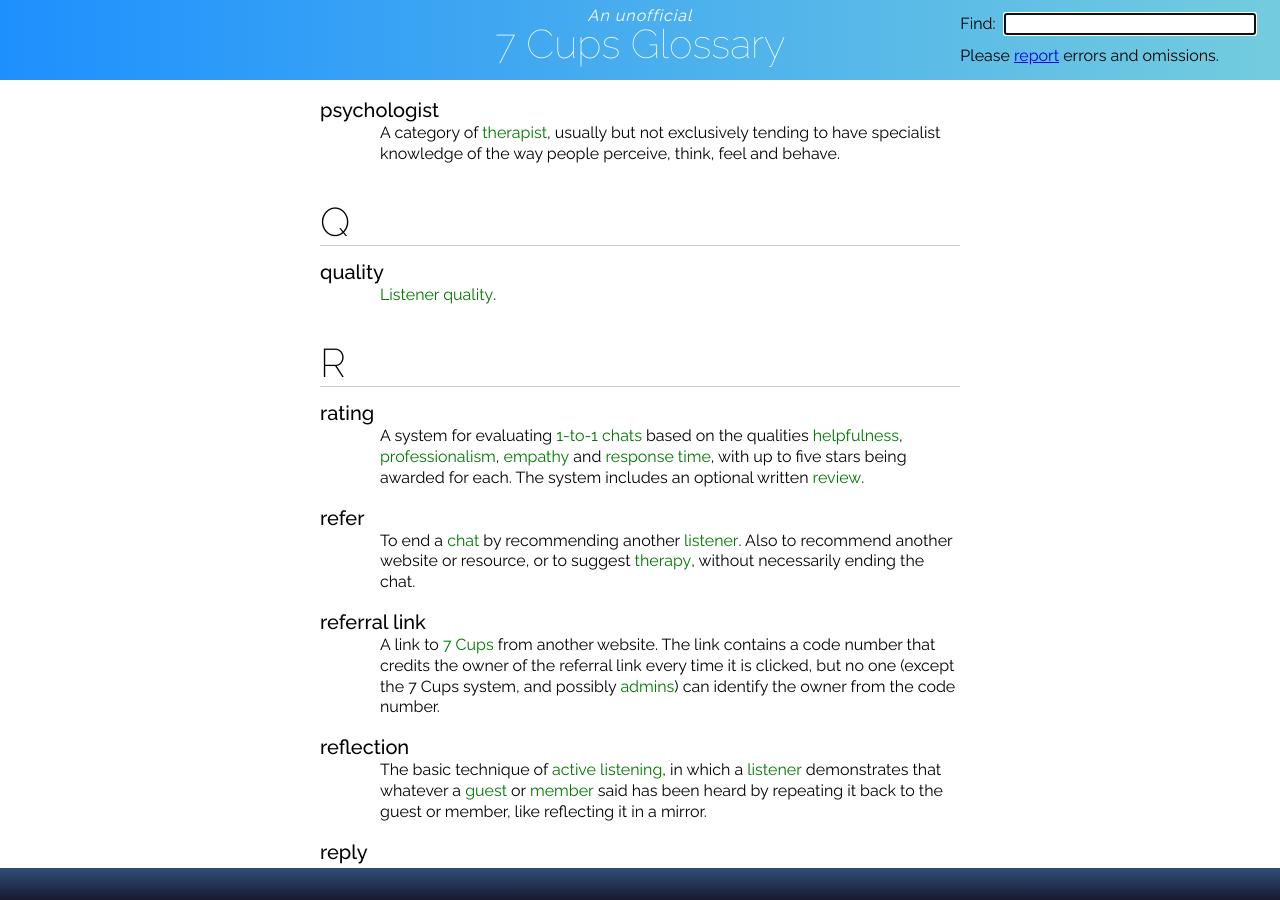
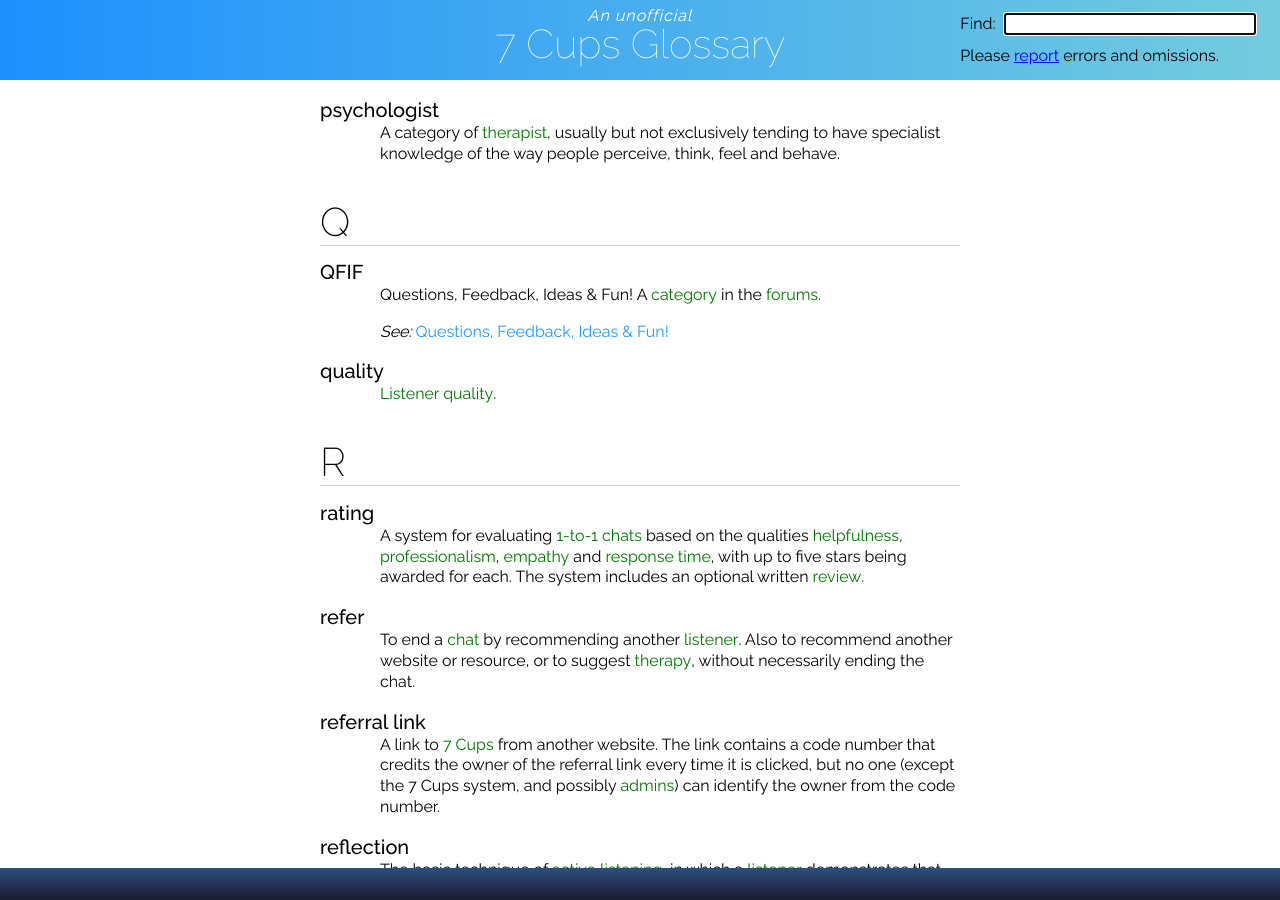
Before and after one commit to RarelyCharlie/rarelycharlie.github.io, a Jekyll site: the page built from glossary.md, in a window 1280 px wide and 900 px high, scrolled down 16392 px. Built offline with Jekyll 4.4.1, drawn with Linux system fonts in a browser that asks for light colours.

Commit message:
add QFIF

```diff
--- a/glossary.md
+++ b/glossary.md
@@ -602,6 +602,11 @@ A category of ~~therapist~~, usually but not exclusively tending to have special
 
 ## Q
 
+# QFIF
+Questions, Feedback, Ideas & Fun! A ~~category~~ in the ~~forums./forum~~
+
+_See:_ [Questions, Feedback, Ideas & Fun!](https://www.7cups.com/forum/QuestionsFeedbackIdeasFun_33/)
+
 # quality
 ~~Listener quality/listener quality~~.
 
```
